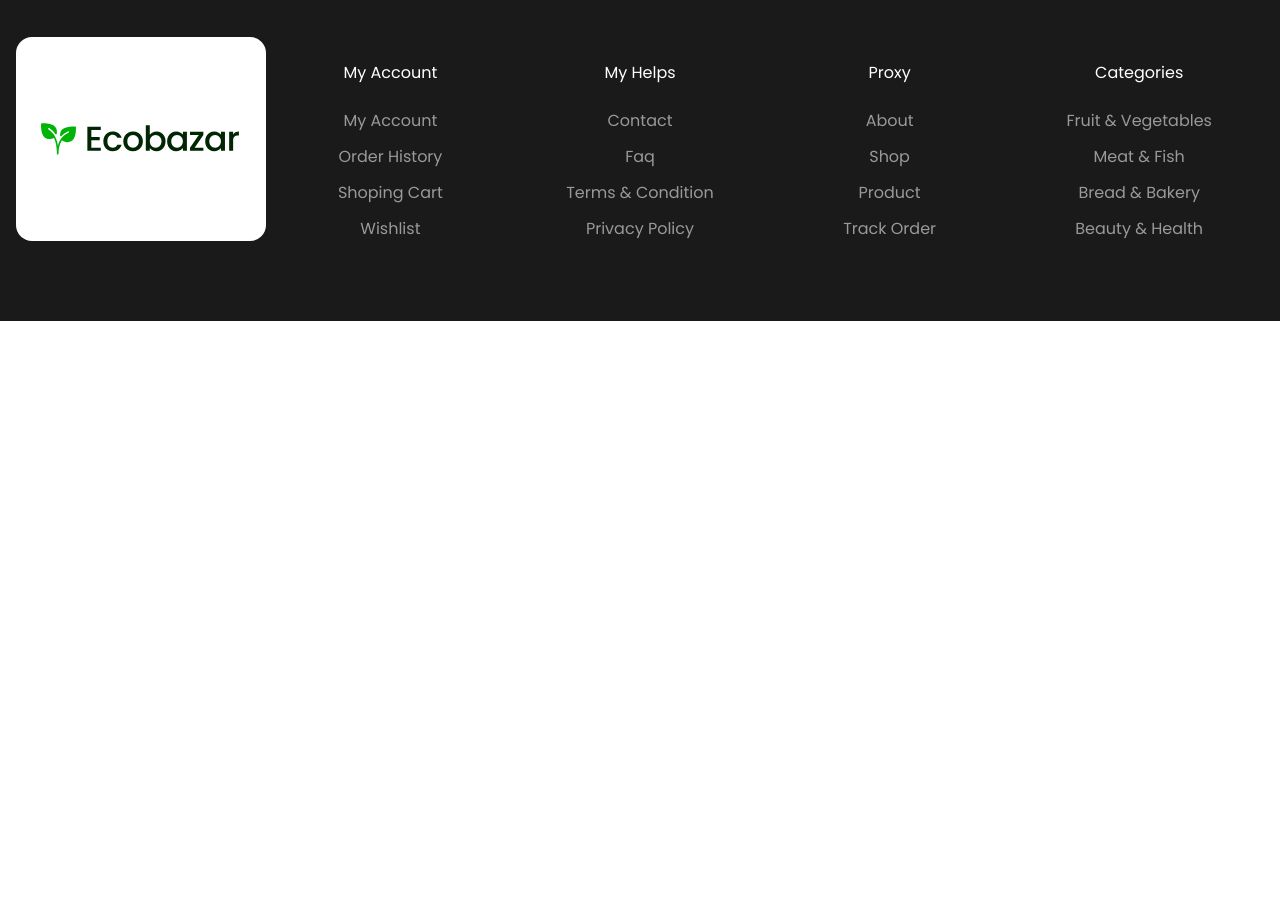
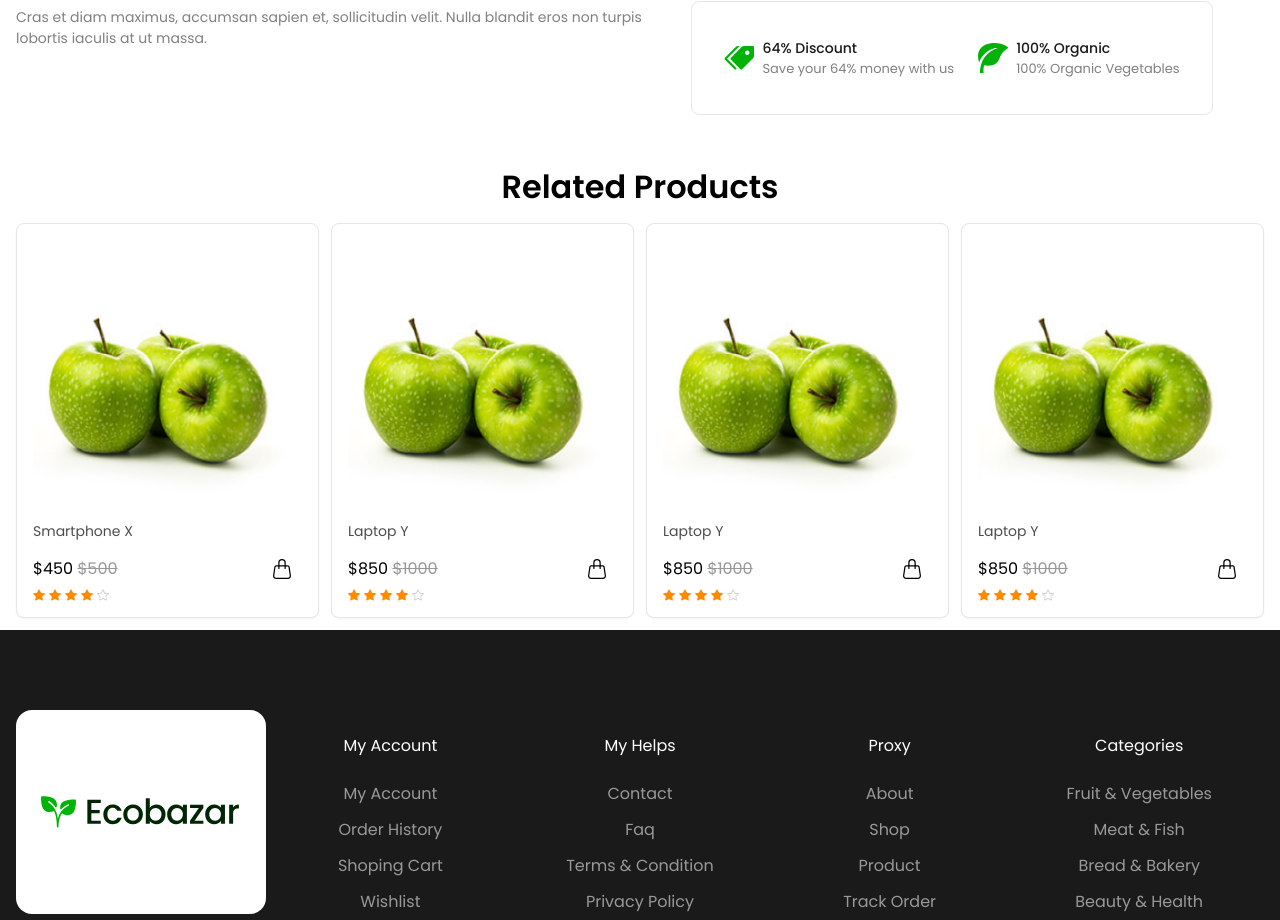
Before and after one commit to pankajjsdev/Ecobazar_FE, a Next.js app: page /product/1 in a window 1280 px wide. Shown: the part 1082-2002 px from the top of the page. Before the commit the page ends 1403 px from the top, so only its background shows below. Built offline with nearby package versions, Linux system fonts and the light colour scheme.

Commit message:
working on product details page

```diff
--- a/app/(root)/product/[productId]/page.tsx
+++ b/app/(root)/product/[productId]/page.tsx
@@ -5,6 +5,8 @@ import { ImPriceTags, ImLeaf } from "react-icons/im";
 
 import { Tabs, TabsContent, TabsList, TabsTrigger } from "@/components/ui/tabs"
 import Rating from "@/components/_ui/product/Rating";
+import ProductList from "@/components/_ui/product/index";
+import ProductCard from "@/components/_ui/product/ProductCard";
 
 
 type Product = {
@@ -144,6 +146,246 @@ const products =
     status: true
 }
 
+const relatedProducts = [
+    {
+      product_id: "p001",
+      name: "Smartphone X",
+      description: "Latest smartphone with advanced features",
+      category: "Electronics",
+      brand: "Brand A",
+      currency: "USD",
+      stock_quantity: 50,
+      images: [
+        { url: "https://example.com/image1.jpg", alt_text: "Front view" },
+        { url: "https://example.com/image2.jpg", alt_text: "Back view" }
+      ],
+      specifications: {
+        weight: "150g",
+        origin: "Country A",
+        certification: "Cert A"
+      },
+      variants: [
+        { variant_id: "v001", weight: "150g", stock_quantity: 20 },
+        { variant_id: "v002", weight: "160g", stock_quantity: 30 }
+      ],
+      reviews: [
+        {
+          review_id: "r001",
+          user: "user1",
+          rating: 4.5,
+          comment: "Great product!",
+          date: "2024-01-01"
+        },
+        {
+          review_id: "r002",
+          user: "user2",
+          rating: 4.0,
+          comment: "Good value for money",
+          date: "2024-02-01"
+        }
+      ],
+      seller: {
+        seller_id: "s001",
+        name: "Seller A",
+        rating: 4.8
+      },
+      shipping: {
+        weight: "200g",
+        dimensions: {
+          length: "10cm",
+          width: "5cm",
+          height: "1cm"
+        },
+        cost: 10,
+        currency: "USD",
+        estimated_delivery: "2024-07-01"
+      },
+      tags: ["smartphone", "electronics", "gadget"],
+      saleOff: "10%",
+      salePrice: 450,
+      regularPrice: 500,
+      status: true
+    },
+    {
+      product_id: "p002",
+      name: "Laptop Y",
+      description: "High-performance laptop for professionals",
+      category: "Computers",
+      brand: "Brand B",
+      currency: "USD",
+      stock_quantity: 30,
+      images: [
+        { url: "https://example.com/image3.jpg", alt_text: "Open view" },
+        { url: "https://example.com/image4.jpg", alt_text: "Closed view" }
+      ],
+      specifications: {
+        weight: "1.5kg",
+        origin: "Country B",
+        certification: "Cert B"
+      },
+      variants: [
+        { variant_id: "v003", weight: "1.5kg", stock_quantity: 10 },
+        { variant_id: "v004", weight: "1.6kg", stock_quantity: 20 }
+      ],
+      reviews: [
+        {
+          review_id: "r003",
+          user: "user3",
+          rating: 5.0,
+          comment: "Excellent performance!",
+          date: "2024-03-01"
+        },
+        {
+          review_id: "r004",
+          user: "user4",
+          rating: 4.5,
+          comment: "Highly recommend",
+          date: "2024-04-01"
+        }
+      ],
+      seller: {
+        seller_id: "s002",
+        name: "Seller B",
+        rating: 4.9
+      },
+      shipping: {
+        weight: "2kg",
+        dimensions: {
+          length: "30cm",
+          width: "20cm",
+          height: "2cm"
+        },
+        cost: 20,
+        currency: "USD",
+        estimated_delivery: "2024-07-15"
+      },
+      tags: ["laptop", "computers", "technology"],
+      saleOff: "15%",
+      salePrice: 850,
+      regularPrice: 1000,
+      status: true
+    },
+    {
+      product_id: "p002",
+      name: "Laptop Y",
+      description: "High-performance laptop for professionals",
+      category: "Computers",
+      brand: "Brand B",
+      currency: "USD",
+      stock_quantity: 30,
+      images: [
+        { url: "https://example.com/image3.jpg", alt_text: "Open view" },
+        { url: "https://example.com/image4.jpg", alt_text: "Closed view" }
+      ],
+      specifications: {
+        weight: "1.5kg",
+        origin: "Country B",
+        certification: "Cert B"
+      },
+      variants: [
+        { variant_id: "v003", weight: "1.5kg", stock_quantity: 10 },
+        { variant_id: "v004", weight: "1.6kg", stock_quantity: 20 }
+      ],
+      reviews: [
+        {
+          review_id: "r003",
+          user: "user3",
+          rating: 5.0,
+          comment: "Excellent performance!",
+          date: "2024-03-01"
+        },
+        {
+          review_id: "r004",
+          user: "user4",
+          rating: 4.5,
+          comment: "Highly recommend",
+          date: "2024-04-01"
+        }
+      ],
+      seller: {
+        seller_id: "s002",
+        name: "Seller B",
+        rating: 4.9
+      },
+      shipping: {
+        weight: "2kg",
+        dimensions: {
+          length: "30cm",
+          width: "20cm",
+          height: "2cm"
+        },
+        cost: 20,
+        currency: "USD",
+        estimated_delivery: "2024-07-15"
+      },
+      tags: ["laptop", "computers", "technology"],
+      saleOff: "15%",
+      salePrice: 850,
+      regularPrice: 1000,
+      status: true
+    },
+    {
+        product_id: "p002",
+        name: "Laptop Y",
+        description: "High-performance laptop for professionals",
+        category: "Computers",
+        brand: "Brand B",
+        currency: "USD",
+        stock_quantity: 30,
+        images: [
+          { url: "https://example.com/image3.jpg", alt_text: "Open view" },
+          { url: "https://example.com/image4.jpg", alt_text: "Closed view" }
+        ],
+        specifications: {
+          weight: "1.5kg",
+          origin: "Country B",
+          certification: "Cert B"
+        },
+        variants: [
+          { variant_id: "v003", weight: "1.5kg", stock_quantity: 10 },
+          { variant_id: "v004", weight: "1.6kg", stock_quantity: 20 }
+        ],
+        reviews: [
+          {
+            review_id: "r003",
+            user: "user3",
+            rating: 5.0,
+            comment: "Excellent performance!",
+            date: "2024-03-01"
+          },
+          {
+            review_id: "r004",
+            user: "user4",
+            rating: 4.5,
+            comment: "Highly recommend",
+            date: "2024-04-01"
+          }
+        ],
+        seller: {
+          seller_id: "s002",
+          name: "Seller B",
+          rating: 4.9
+        },
+        shipping: {
+          weight: "2kg",
+          dimensions: {
+            length: "30cm",
+            width: "20cm",
+            height: "2cm"
+          },
+          cost: 20,
+          currency: "USD",
+          estimated_delivery: "2024-07-15"
+        },
+        tags: ["laptop", "computers", "technology"],
+        saleOff: "15%",
+        salePrice: 850,
+        regularPrice: 1000,
+        status: true
+      },
+
+  ];
+
 
 function page() {
     return (
@@ -151,7 +393,16 @@ function page() {
 
             <section>
                 <div className="grid grid-cols-2">
-                    <div></div>
+                    <div>
+                        <Image
+                         src={"/images/products/product1.png"}
+                         alt=""
+                         width={500}
+                         height={500}
+                        />
+
+
+                    </div>
                     <div>
                         <div className="flex">
                             <h1 className="text-[36px] font-semibold">Chinese Cabbage </h1> <span className="text-primary-hard bg-primary-soft p-2">In Stock</span>
@@ -370,6 +621,24 @@ function page() {
 
 
             </div>
+<section className="container my-3">
+    <h1 className="text-[32px] font-semibold text-center my-3">Related Products</h1>
+      <div className='grid  grid-cols-1 xl:grid-cols-4 gap-3'>
+        {
+          relatedProducts?.map((product, index) => {
+            return (
+              <ProductCard
+                key={index}
+                productCardType={1}
+                product={product}
+              />
+            )
+          })
+
+        }
+      </div>
+</section>
+
         </div>
     )
 }
```
